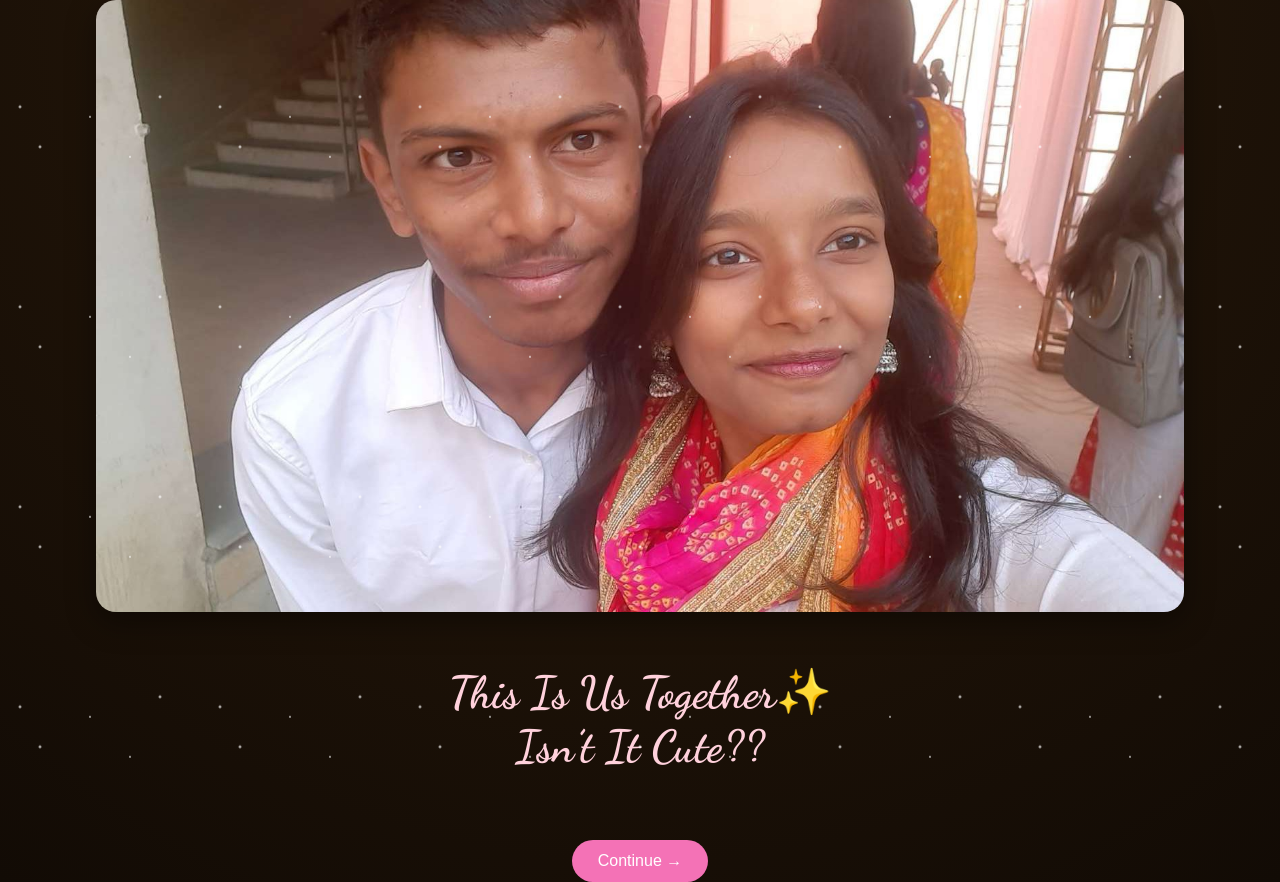
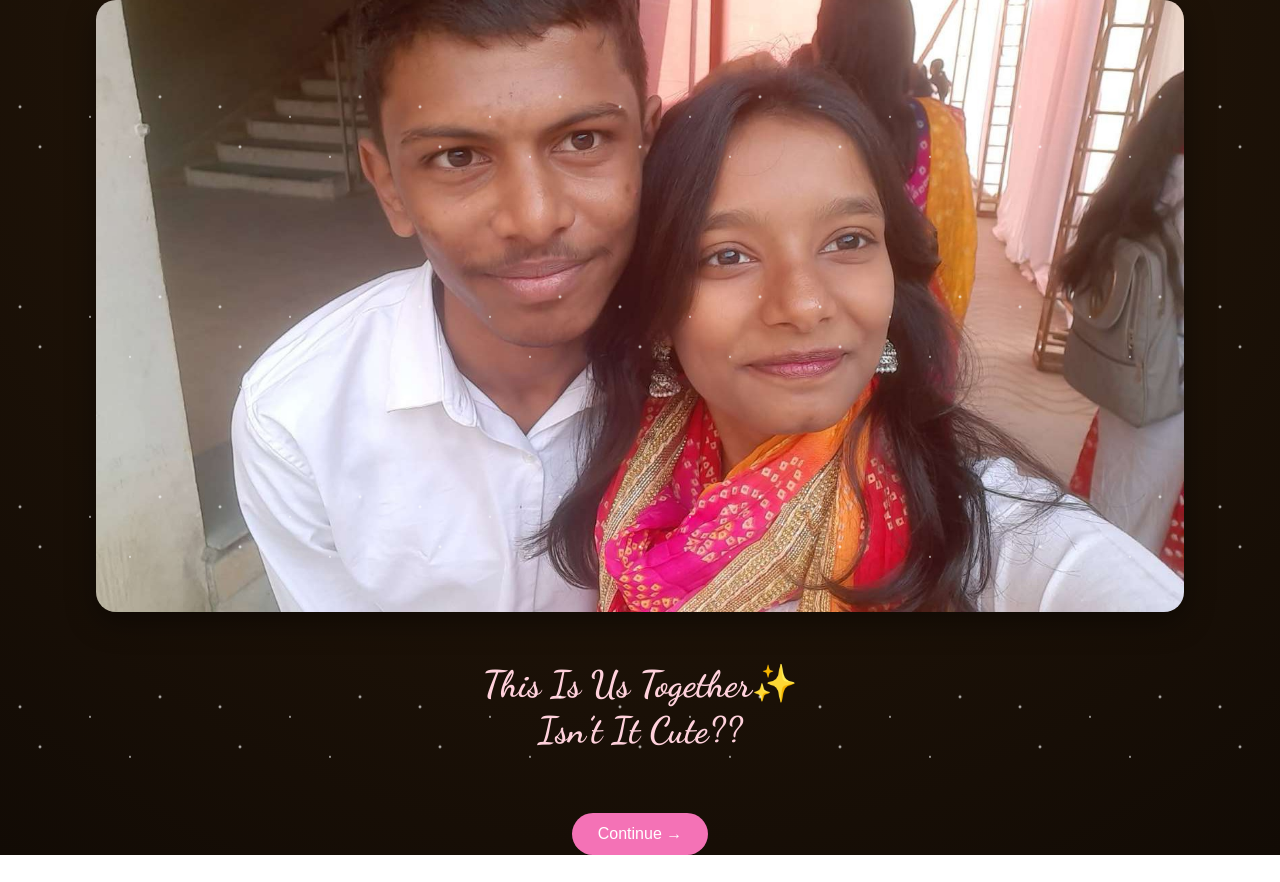
Before and after one commit to wifey143/christmas-gift, a Next.js app: page /us in a window 1280 px wide. After the commit the page ends 855 px from the top, so only its background shows below. Built offline with nearby package versions, Linux system fonts and the light colour scheme.

Commit message:
Update page.jsx

```diff
--- a/app/us/page.jsx
+++ b/app/us/page.jsx
@@ -43,8 +43,8 @@ const styles = {
     boxShadow: "0 10px 30px rgba(0,0,0,0.4)",
   },
   text: {
-    fontSize: "2.8rem",
-    lineHeight: 1.2,
+    fontSize: "2.3rem",
+    lineHeight: 1.25,
     color: "#ffd1dc",
   },
   button: {
```
